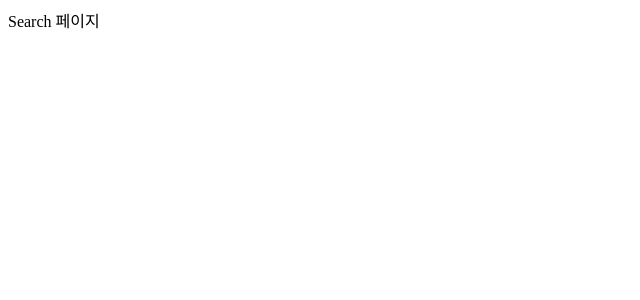
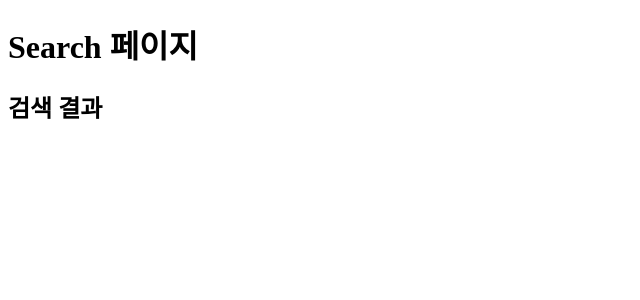
Before and after one commit to haeyong9701/codeit-nextjs, a Next.js app: page /search in a window 1280 px wide. Shown: the top 300 px of the page, without its empty margins (0-640 px from the left). Built offline with nearby package versions, Linux system fonts and the light colour scheme.

Commit message:
feat: useRouter 쿼리

```diff
--- a/pages/search.js
+++ b/pages/search.js
@@ -1,5 +1,15 @@
+import { useRouter } from "next/router";
+
 const Search = () => {
-  return <div>Search 페이지</div>;
+  const router = useRouter();
+  const { q } = router.query;
+
+  return (
+    <div>
+      <h1>Search 페이지</h1>
+      <h2>{q} 검색 결과</h2>
+    </div>
+  );
 };
 
 export default Search;
```
Also changed, not shown: pages/products/[id].js (+6 -1 lines).
